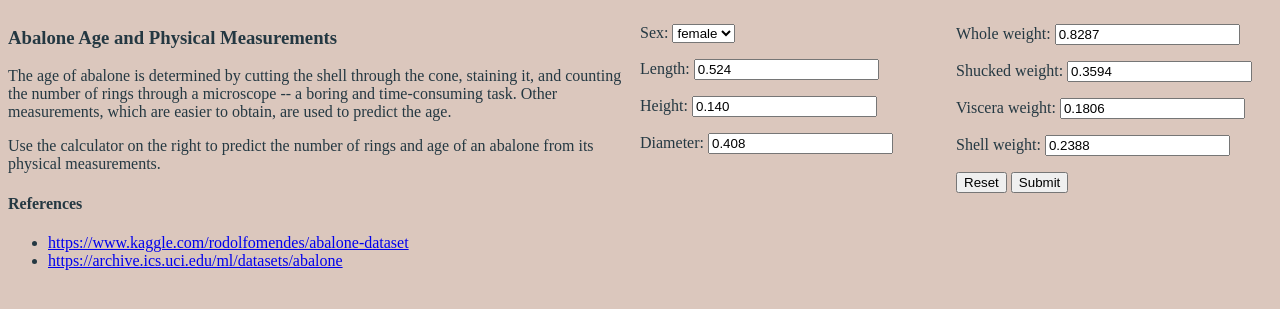
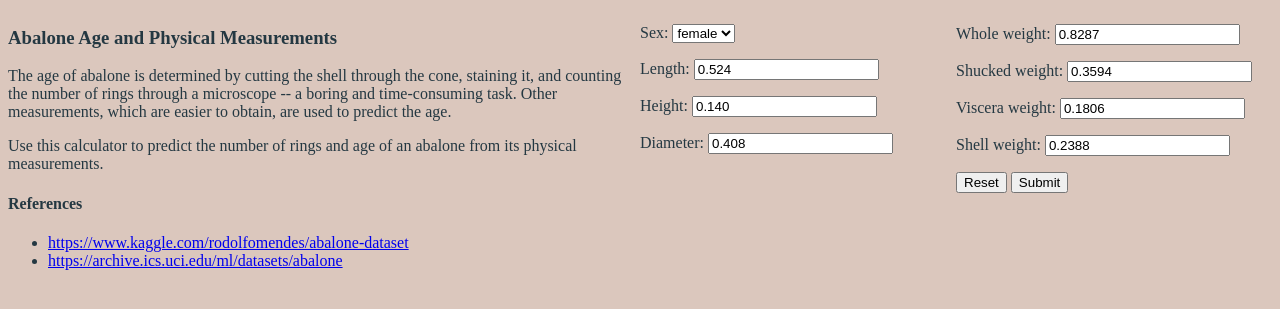
Before and after one commit to mlehotay/abalone, a Flask app: page / in a window 1280 px wide. Shown: the top 309 px of the page. Run offline with Flask 2, Linux system fonts and the light colour scheme; parts of the project's set-up code (start-up, migrations or seed data) failed here and were passed over.

Commit message:
reorder text for better flow

```diff
--- a/templates/index.html
+++ b/templates/index.html
@@ -2,13 +2,35 @@
 <html>
     <head>
         <title>Abalone Calculator</title>
-        <link rel="stylesheet" href="abalone.css">
+        <link rel="stylesheet" href="templates/abalone.css">
     </head>
 
     <body>
         <div class="twosides">
+        <div class="leftside">
+            <h3>Abalone Age and Physical Measurements</h3>
+
+            <p>The age of abalone is determined by cutting the shell through
+            the cone, staining it, and counting the number of rings through
+            a microscope -- a boring and time-consuming task. Other
+            measurements, which are easier to obtain, are used to predict
+            the age.</p>
+
+            <p>Use this calculator to predict the number of rings and age of an
+            abalone from its physical measurements.</p>
+
+            <h4>References</h4>
+            <ul>
+            <li><a href='https://www.kaggle.com/rodolfomendes/abalone-dataset'
+                target='_blank'>https://www.kaggle.com/rodolfomendes/abalone-dataset</a></li>
+            <li><a href='https://archive.ics.uci.edu/ml/datasets/abalone'
+                target='_blank'>https://archive.ics.uci.edu/ml/datasets/abalone</a></li>
+            </ul>
+        </div>
+
         <div class="rightside">
             <form action = "/result" method="POST">
+
             <div class="twosides">
             <div class="leftside">
 
@@ -32,7 +54,6 @@
             value='0.408' step='0.001'/></p>
 
             <div class='predictions'>
-
             <p>Rings: <input name='rings' type='number'></p>
 
             <p>Age: <input name='age' type='number'></p>
@@ -60,28 +81,6 @@
             </div>
             </form>
         </div>
-
-        <div class="leftside">
-            <h3>Abalone Age and Physical Measurements</h3>
-
-            <p>The age of abalone is determined by cutting the shell through
-            the cone, staining it, and counting the number of rings through
-            a microscope -- a boring and time-consuming task. Other
-            measurements, which are easier to obtain, are used to predict
-            the age.</p>
-
-            <p>Use the calculator on the right to predict the number of
-            rings and age of an abalone from its physical measurements.</p>
-
-            <h4>References</h4>
-            <ul>
-            <li><a href='https://www.kaggle.com/rodolfomendes/abalone-dataset'
-                target='_blank'>https://www.kaggle.com/rodolfomendes/abalone-dataset</a></li>
-            <li><a href='https://archive.ics.uci.edu/ml/datasets/abalone'
-                target='_blank'>https://archive.ics.uci.edu/ml/datasets/abalone</a></li>
-            </ul>
-
-        </div>
         </div>
     </body>
 </html>
```
Lines whose indentation alone changed are shown as unchanged.
